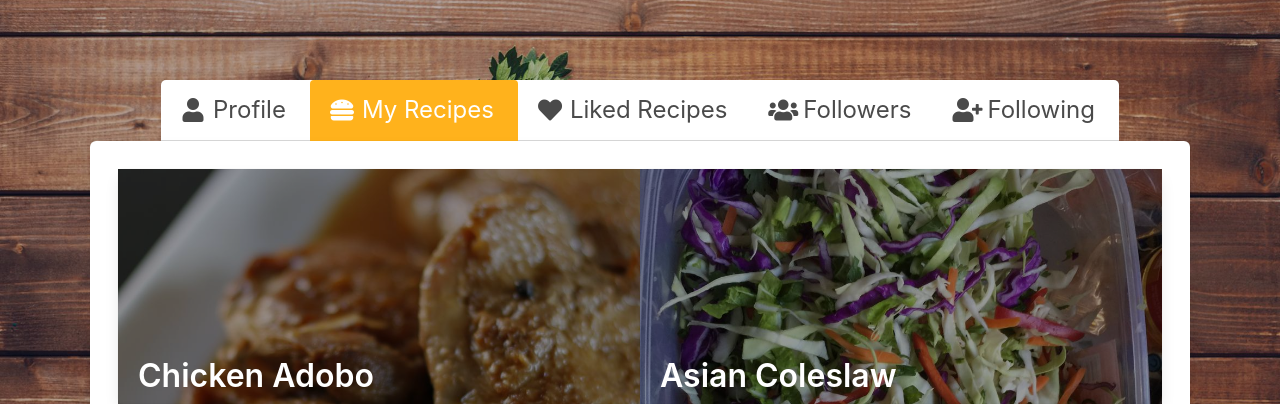
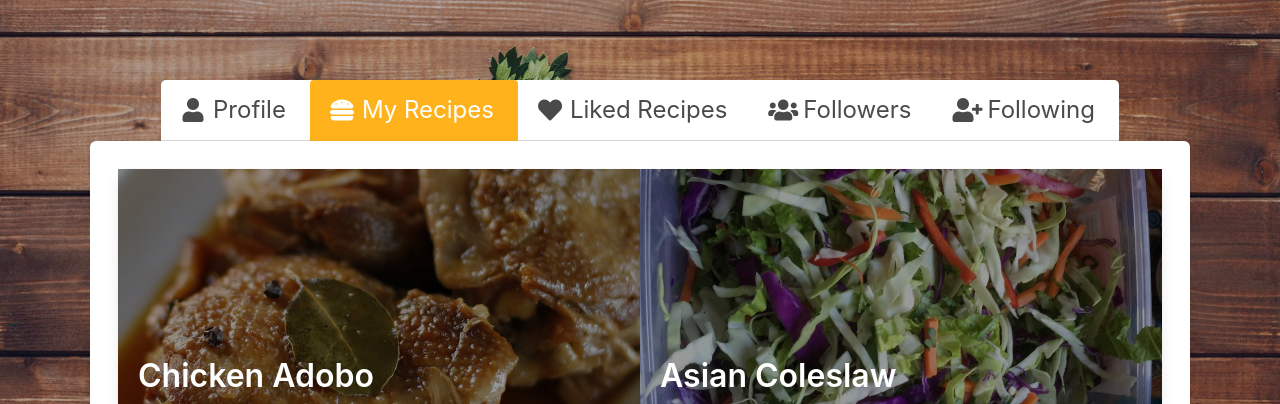
Before and after one commit to GabPua/CCAPDEV_Project, a PHP site: page /users/foodeliciousposts.html in a window 1280 px wide. Shown: the part 80-484 px from the top of the page. Run offline with PHP 8.4, Linux system fonts and the light colour scheme; grey boxes are pictures that could not be loaded.

Commit message:
update(profile): center bg cover for food

```diff
--- a/frontend/includes/profile.css
+++ b/frontend/includes/profile.css
@@ -23,6 +23,7 @@
 
 .profile-box .tile.is-parent {
     background-size: cover !important;
+    background-position: center !important;
 }
 
 .profile-box.menu-display .tile.is-parent {
```
